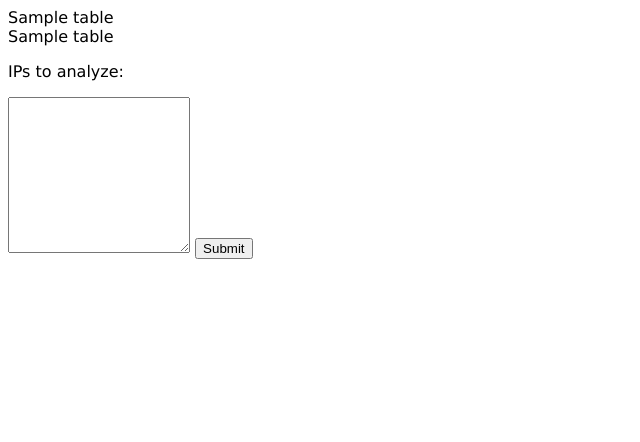
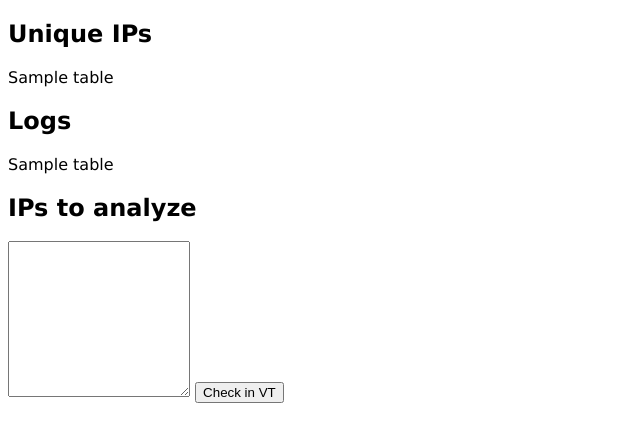
Before and after one commit to CarlosAMolina/logs-analyzer, a Flask app: template src_python/templates/logs.html in a window 1280 px wide. Shown: the top 442 px of the page, without its empty margins (0-640 px from the left). Run offline with Flask 2, Linux system fonts and the light colour scheme; the template is opened without the code that fills it: most values are stand-ins (such as "Sample title", 1, 10 or a date in 2020).

Commit message:
Improve front

```diff
--- a/src_python/templates/logs.html
+++ b/src_python/templates/logs.html
@@ -1,19 +1,21 @@
 <!doctype html>
+<h2>Unique IPs</h2>
+<div>
+  {{ tables[1]|safe }}
+</div>
+<h2>Logs</h2>
 <title>Logs</title>
 <link rel=stylesheet type=text/css href="{{ url_for('static', filename='style.css') }}">
 <div>
   {{ tables[0]|safe }}
 </div>
-<div>
-  {{ tables[1]|safe }}
-</div>
+<h2>IPs to analyze</h2>
 <form method="POST">
-    <p>IPs to analyze:</p>
     <textarea
   type="text"
   name="ips"
   rows="10"
   cols="20"
     ></textarea>
-    <input type="submit">
+    <input type="submit" value="Check in VT">
 </form>
```
